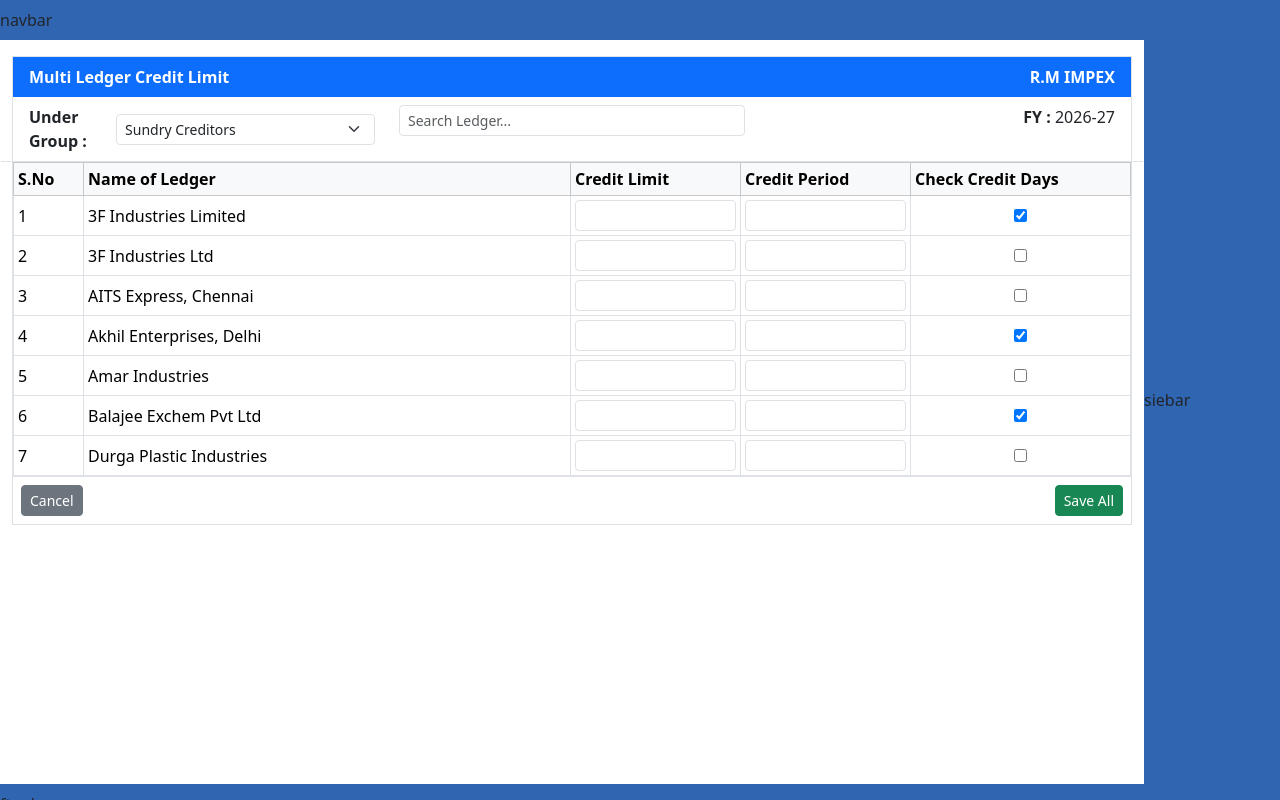
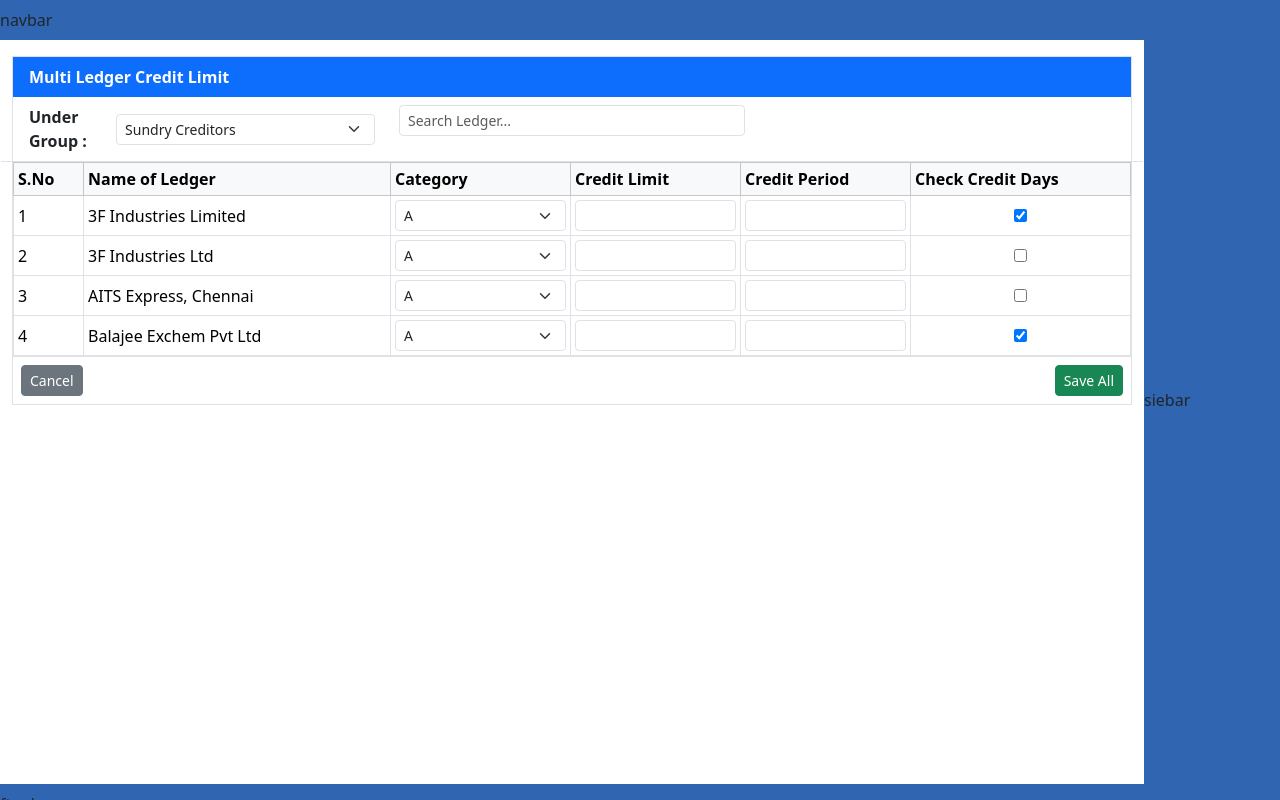
Before and after one commit to riissshu/ERP, a React (Vite) app in the folder Frontend/: page /crm in a window 1280 px wide. Built offline with nearby package versions, Linux system fonts and the light colour scheme.

Commit message:
29th commit

```diff
--- a/Frontend/src/forms/CreditPolicySetForm.jsx
+++ b/Frontend/src/forms/CreditPolicySetForm.jsx
@@ -1,77 +1,84 @@
 import { useState } from "react";
-import "bootstrap/dist/css/bootstrap.min.css";
 
 export default function CreditPolicySetForm() {
   const [group, setGroup] = useState("Sundry Creditors");
 
-const groups = [
-  "Sundry Creditors",
-  "Sundry Debtors",
-];
+  const groups = ["Sundry Creditors", "Sundry Debtors"];
+
+  const partyType = ["A", "B", "C"];
 
   const [ledgers, setLedgers] = useState([
     {
       id: 1,
       name: "3F Industries Limited",
+      group: "Sundry Creditors",
       creditLimit: "",
       creditPeriod: "",
       checkDays: true,
+      partyType: "",
     },
     {
       id: 2,
       name: "3F Industries Ltd",
+      group: "Sundry Creditors",
       creditLimit: "",
       creditPeriod: "",
       checkDays: false,
+      partyType: "",
     },
     {
       id: 3,
       name: "AITS Express, Chennai",
+      group: "Sundry Creditors",
       creditLimit: "",
       creditPeriod: "",
       checkDays: false,
+      partyType: "",
     },
     {
       id: 4,
       name: "Akhil Enterprises, Delhi",
+      group: "Sundry Debtors",
       creditLimit: "",
       creditPeriod: "",
       checkDays: true,
+      partyType: "",
     },
     {
       id: 5,
       name: "Amar Industries",
+      group: "Sundry Debtors",
       creditLimit: "",
       creditPeriod: "",
       checkDays: false,
+      partyType: "",
     },
     {
       id: 6,
       name: "Balajee Exchem Pvt Ltd",
+      group: "Sundry Creditors",
       creditLimit: "",
       creditPeriod: "",
       checkDays: true,
-    },
-    {
-      id: 7,
-      name: "Durga Plastic Industries",
-      creditLimit: "",
-      creditPeriod: "",
-      checkDays: false,
+      partyType: "",
     },
   ]);
 
   const [search, setSearch] = useState("");
 
-  const handleChange = (index, field, value) => {
-    const data = [...ledgers];
-    data[index][field] = value;
-    setLedgers(data);
+  // Fixed: update by id instead of positional index, and avoid mutating state directly
+  const handleChange = (id, field, value) => {
+    setLedgers((prev) =>
+      prev.map((ledger) =>
+        ledger.id === id ? { ...ledger, [field]: value } : ledger,
+      ),
+    );
   };
 
-  const filtered = ledgers.filter((x) =>
-    x.name.toLowerCase().includes(search.toLowerCase()),
-  );
+  // Fixed: "Under Group" selector now actually scopes the ledger list
+  const filtered = ledgers
+    .filter((x) => x.group === group)
+    .filter((x) => x.name.toLowerCase().includes(search.toLowerCase()));
 
   return (
     <div className="container-fluid mt-3">
@@ -80,10 +87,6 @@ const groups = [
 
         <div className="bg-primary text-white px-3 py-2 d-flex justify-content-between">
           <strong>Multi Ledger Credit Limit</strong>
-
-          <div>
-            <strong>R.M IMPEX</strong>
-          </div>
         </div>
 
         {/* Info */}
@@ -114,10 +117,6 @@ const groups = [
               onChange={(e) => setSearch(e.target.value)}
             />
           </div>
-
-          <div className="col-md-4 text-end">
-            <strong>FY :</strong> 2026-27
-          </div>
         </div>
 
         {/* Table */}
@@ -142,6 +141,8 @@ const groups = [
 
                 <th>Name of Ledger</th>
 
+                <th width="180">Category</th>
+
                 <th width="170">Credit Limit</th>
 
                 <th width="170">Credit Period</th>
@@ -158,12 +159,28 @@ const groups = [
                   <td>{ledger.name}</td>
 
                   <td>
+                    <select
+                      className="form-select form-select-sm"
+                      value={ledger.partyType}
+                      onChange={(e) =>
+                        handleChange(ledger.id, "partyType", e.target.value)
+                      }
+                    >
+                      {partyType.map((cat) => (
+                        <option key={cat} value={cat}>
+                          {cat}
+                        </option>
+                      ))}
+                    </select>
+                  </td>
+
+                  <td>
                     <input
                       type="number"
                       className="form-control form-control-sm text-end"
                       value={ledger.creditLimit}
                       onChange={(e) =>
-                        handleChange(index, "creditLimit", e.target.value)
+                        handleChange(ledger.id, "creditLimit", e.target.value)
                       }
                     />
                   </td>
@@ -174,7 +191,7 @@ const groups = [
                       className="form-control form-control-sm text-center"
                       value={ledger.creditPeriod}
                       onChange={(e) =>
-                        handleChange(index, "creditPeriod", e.target.value)
+                        handleChange(ledger.id, "creditPeriod", e.target.value)
                       }
                     />
                   </td>
@@ -184,7 +201,7 @@ const groups = [
                       type="checkbox"
                       checked={ledger.checkDays}
                       onChange={(e) =>
-                        handleChange(index, "checkDays", e.target.checked)
+                        handleChange(ledger.id, "checkDays", e.target.checked)
                       }
                     />
                   </td>
```
Lines whose indentation alone changed are shown as unchanged.
